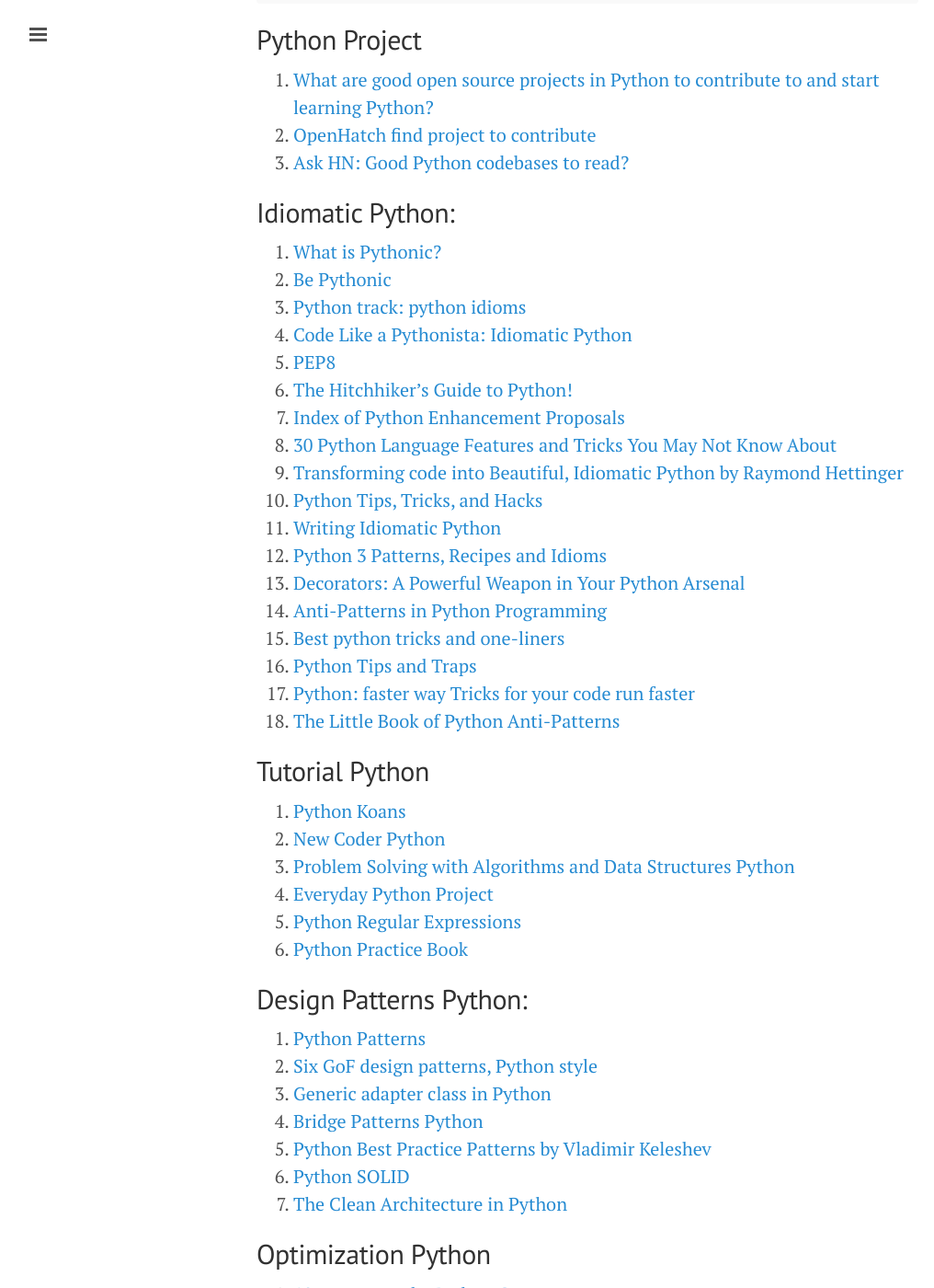
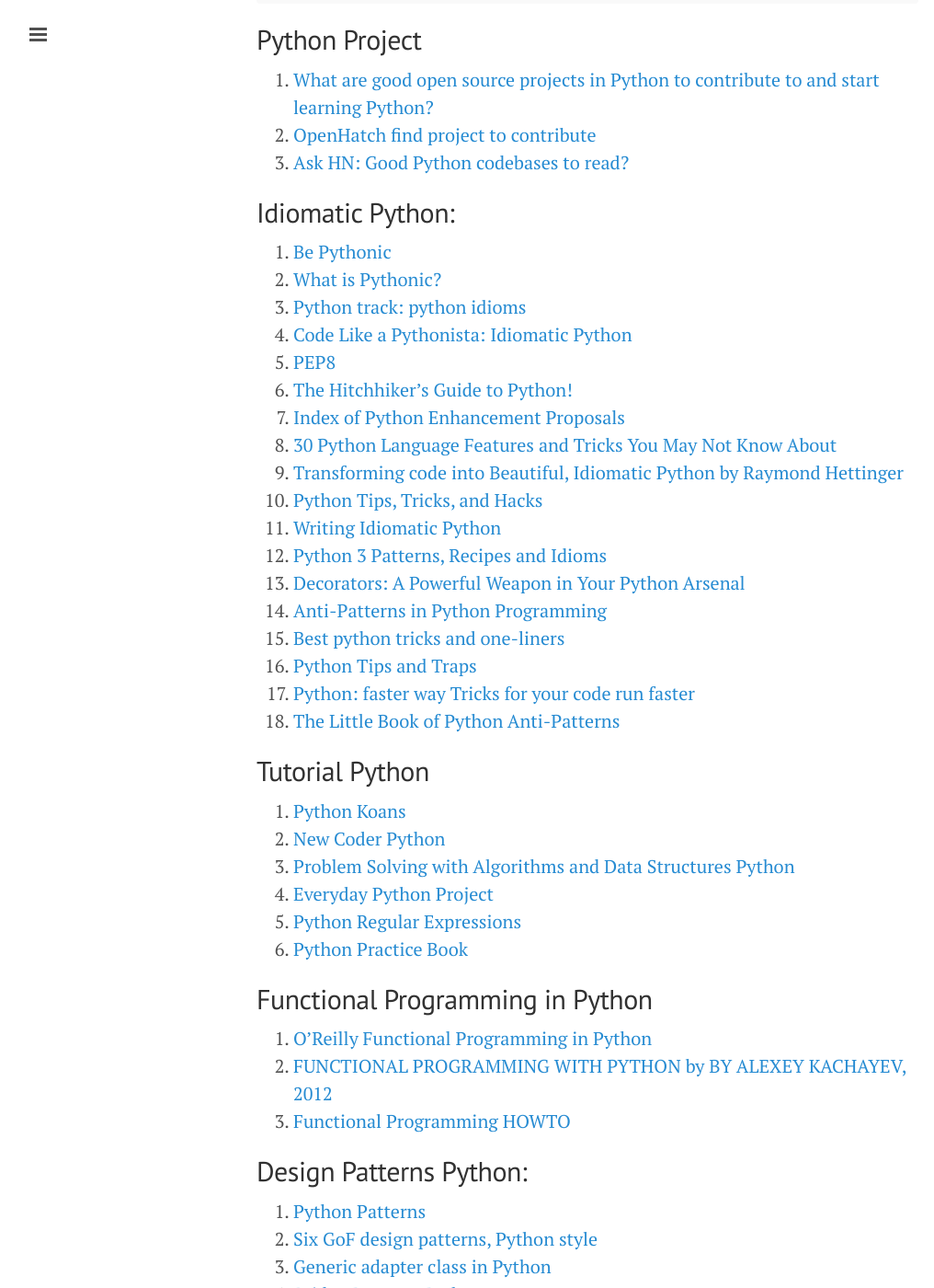
Before and after one commit to ibotdotout/ibotdotout.github.io, a Jekyll site: the page built from _posts/2014-06-08-python.md, in a window 1280 px wide and 1400 px high, scrolled down 3492 px. Shown: the whole window at 92% size, without its empty margins (1-1017 px from the left). Built offline with Jekyll 4.4.1, drawn with Linux system fonts in a browser that asks for light colours; Markdown is read by kramdown in place of the engine named in the settings.

Commit message:
add functional programming in python

```diff
--- a/_posts/2014-06-08-python.md
+++ b/_posts/2014-06-08-python.md
@@ -147,8 +147,8 @@ $ autopep8 --in-place --aggressive --aggressive <filename>
 3. [Ask HN: Good Python codebases to read?](https://news.ycombinator.com/item?id=9896369)
 
 ## Idiomatic Python:
+2. [Be Pythonic](http://www.cafepy.com/article/be_pythonic/)
 1. [What is Pythonic?](http://blog.startifact.com/posts/older/what-is-pythonic.html)
-2. [Be Pythonic](http://www.cafepy.com/article/be_pythonic/)
 3. [Python track: python idioms](http://courses.cms.caltech.edu/cs11/material/python/misc/python_idioms.html)
 4. [Code Like a Pythonista: Idiomatic Python](http://python.net/~goodger/projects/pycon/2007/idiomatic/handout.html)
 5. [PEP8](http://legacy.python.org/dev/peps/pep-0008/)
@@ -174,6 +174,11 @@ $ autopep8 --in-place --aggressive --aggressive <filename>
 5. [Python Regular Expressions](https://developers.google.com/edu/python/regular-expressions)
 6. [Python Practice Book](http://anandology.com/python-practice-book/index.html)
 
+## Functional Programming in Python
+1. [O'Reilly Functional Programming in Python](http://www.oreilly.com/programming/free/files/functional-programming-python.pdf)
+2. [FUNCTIONAL PROGRAMMING WITH PYTHON by BY ALEXEY KACHAYEV, 2012](http://kachayev.github.io/talks/uapycon2012/#/)
+3. [Functional Programming HOWTO](https://docs.python.org/3.5/howto/functional.html)
+
 
 ## Design Patterns Python:
 1. [Python Patterns](https://github.com/faif/python-patterns)
```
Also changed, not shown: other parts of _posts/2014-06-08-python.md (+1 -0 lines).
